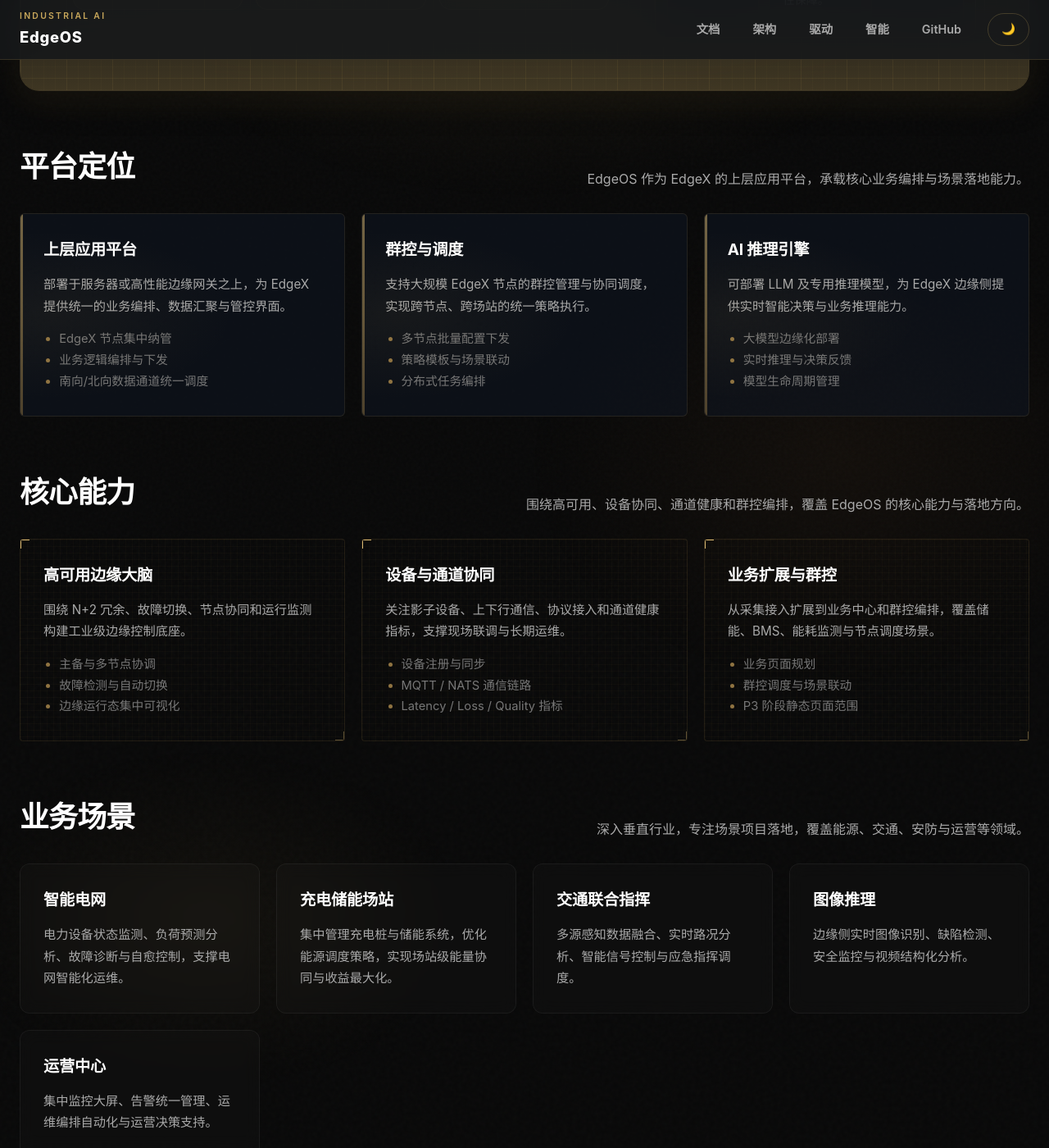
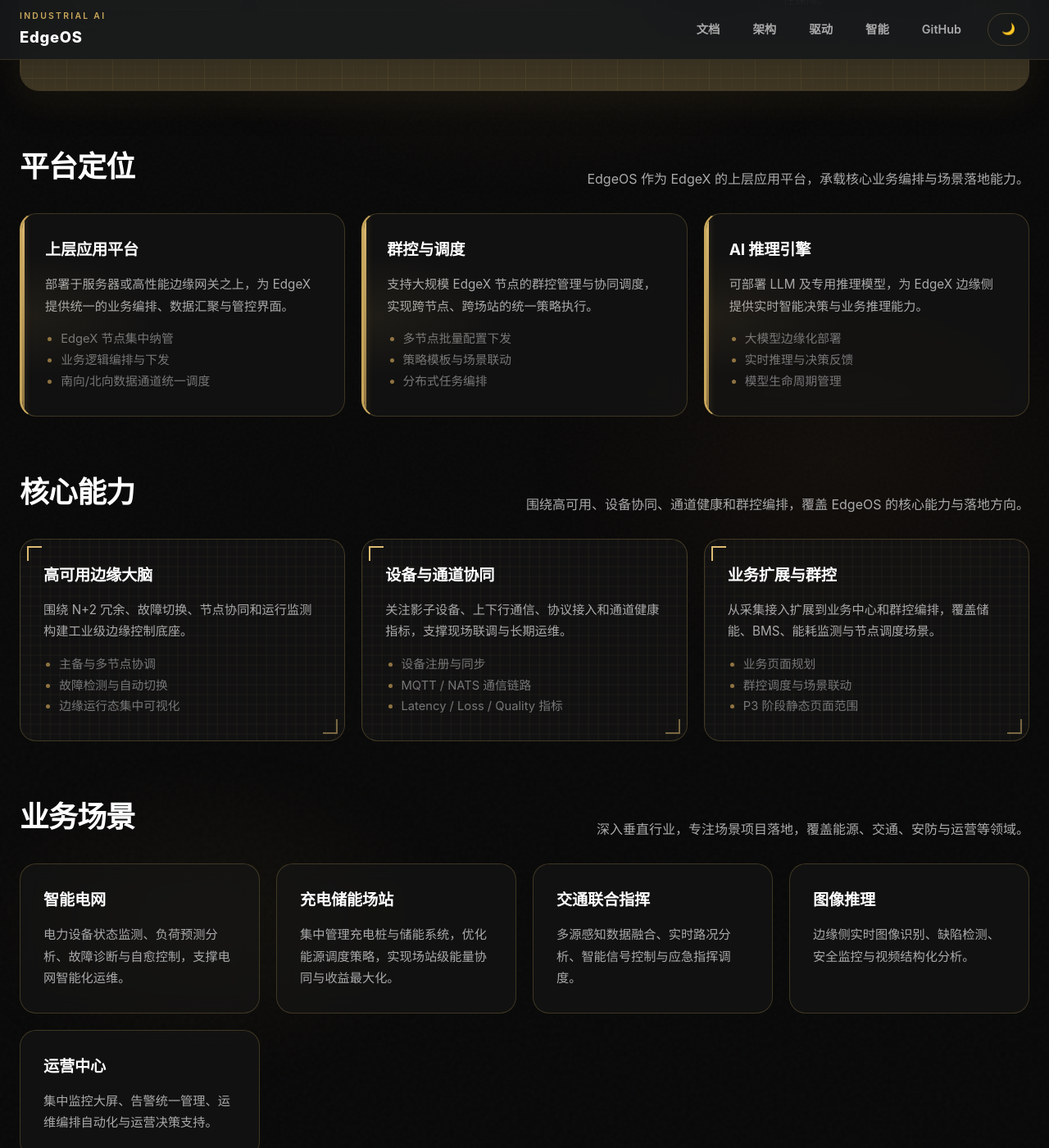
Before and after one commit to anviod/edgeOS, a Jekyll site: the page built from docs/index.html, in a window 1280 px wide and 1400 px high, scrolled down 635 px. Shown: the whole window at 82% size. Built offline with Jekyll 4.4.1, drawn with Linux system fonts in a browser that asks for light colours.

Commit message:
fix: 三大板块卡片样式增强 + CSS 版本号强制刷新

```diff
--- a/docs/_layouts/default.html
+++ b/docs/_layouts/default.html
@@ -15,7 +15,7 @@
         document.documentElement.setAttribute('data-theme', theme);
       })();
     </script>
-    <link rel="stylesheet" href="{{ '/assets/style.css' | relative_url }}" />
+    <link rel="stylesheet" href="{{ '/assets/style.css' | relative_url }}?v=2" />
   </head>
   <body class="page-body">
     <div class="site-shell">
--- a/docs/_layouts/landing.html
+++ b/docs/_layouts/landing.html
@@ -15,7 +15,7 @@
         document.documentElement.setAttribute('data-theme', theme);
       })();
     </script>
-    <link rel="stylesheet" href="{{ '/assets/style.css' | relative_url }}" />
+    <link rel="stylesheet" href="{{ '/assets/style.css' | relative_url }}?v=2" />
   </head>
   <body class="landing-body">
     <div class="landing-shell">
--- a/docs/assets/style.css
+++ b/docs/assets/style.css
@@ -819,9 +819,12 @@
    左侧硬核指示条 + 科技微光
    ---------------------------------------------------------- */
 .platform-card {
-  background: rgba(16, 22, 35, 0.55);
-  border: 1px solid rgba(200, 167, 91, 0.12);
-  border-radius: 6px;
+  background: var(--glass);
+  backdrop-filter: blur(12px);
+  -webkit-backdrop-filter: blur(12px);
+  border: 1px solid var(--gold-border);
+  border-left: 3px solid var(--gold);
+  border-radius: var(--radius-lg);
 }
 
 .platform-card::before {
@@ -830,51 +833,51 @@
   left: 0; top: 0; bottom: 0;
   width: 3px;
   background: linear-gradient(180deg, var(--gold-light), var(--gold-dark));
-  opacity: 0.5;
-  transition: all 0.3s ease;
+  box-shadow: 0 0 8px rgba(200, 167, 91, 0.3);
 }
 
 .platform-card::after {
   content: "";
   position: absolute;
   inset: 0;
-  background: radial-gradient(ellipse 80% 60% at 10% 50%, rgba(200, 167, 91, 0.06), transparent 70%);
+  background: radial-gradient(ellipse 70% 50% at 0% 50%, rgba(200, 167, 91, 0.08), transparent 60%);
   pointer-events: none;
 }
 
 .platform-card:hover {
   transform: translateY(-4px);
-  border-color: rgba(200, 167, 91, 0.35);
-  background: rgba(16, 22, 35, 0.75);
-  box-shadow: 0 10px 30px rgba(200, 167, 91, 0.08);
+  border-color: var(--gold-border-hover);
+  border-left-color: var(--gold-bright);
+  box-shadow: var(--shadow-gold-lg);
 }
 
 .platform-card:hover::before {
-  width: 5px;
-  opacity: 1;
-  box-shadow: 0 0 14px rgba(200, 167, 91, 0.4);
+  box-shadow: 0 0 16px rgba(200, 167, 91, 0.5);
 }
 
 /* ----------------------------------------------------------
    2. 核心能力卡片 —「军工级边框」
-   对角切线 + 工业微网格 + 荧光绿高亮
+   对角切线 + 工业微网格 + 金色高亮
    ---------------------------------------------------------- */
 .capability-card {
-  background: linear-gradient(135deg, rgba(14, 22, 18, 0.7) 0%, rgba(10, 15, 20, 0.8) 100%);
-  border: 1px solid rgba(200, 167, 91, 0.12);
-  border-radius: 4px;
+  background: var(--glass);
+  backdrop-filter: blur(12px);
+  -webkit-backdrop-filter: blur(12px);
+  border: 1px solid var(--gold-border);
+  border-radius: var(--radius-lg);
   background-image:
-    linear-gradient(rgba(200, 167, 91, 0.03) 1px, transparent 1px),
-    linear-gradient(90deg, rgba(200, 167, 91, 0.03) 1px, transparent 1px);
-  background-size: 8px 8px;
+    linear-gradient(rgba(200, 167, 91, 0.06) 1px, transparent 1px),
+    linear-gradient(90deg, rgba(200, 167, 91, 0.06) 1px, transparent 1px);
+  background-size: 12px 12px;
+  background-position: center;
 }
 
 /* 左上角切线 */
 .capability-card::before {
   content: "";
   position: absolute;
-  top: -1px; left: -1px;
-  width: 10px; height: 10px;
+  top: 8px; left: 8px;
+  width: 16px; height: 16px;
   border-top: 2px solid var(--gold-light);
   border-left: 2px solid var(--gold-light);
 }
@@ -883,24 +886,24 @@
 .capability-card::after {
   content: "";
   position: absolute;
-  bottom: -1px; right: -1px;
-  width: 10px; height: 10px;
+  bottom: 8px; right: 8px;
+  width: 16px; height: 16px;
   border-bottom: 2px solid var(--gold-light);
   border-right: 2px solid var(--gold-light);
-  opacity: 0.4;
+  opacity: 0.5;
   transition: all 0.3s ease;
 }
 
 .capability-card:hover {
-  border-color: rgba(200, 167, 91, 0.35);
-  box-shadow: 0 0 24px rgba(200, 167, 91, 0.06);
-  transform: scale(1.02);
+  border-color: var(--gold-border-hover);
+  box-shadow: var(--shadow-gold-lg);
+  transform: translateY(-6px) scale(1.01);
 }
 
 .capability-card:hover::after {
   opacity: 1;
-  width: 14px; height: 14px;
-  box-shadow: 2px 2px 6px rgba(200, 167, 91, 0.3);
+  width: 22px; height: 22px;
+  box-shadow: 3px 3px 8px rgba(200, 167, 91, 0.25);
 }
 
 /* ----------------------------------------------------------
@@ -908,46 +911,46 @@
    毛玻璃质感 + 多主题色彩发光
    ---------------------------------------------------------- */
 .scene-card {
-  background: rgba(255, 255, 255, 0.02);
-  backdrop-filter: blur(10px);
-  -webkit-backdrop-filter: blur(10px);
-  border: 1px solid rgba(255, 255, 255, 0.05);
-  border-radius: 12px;
+  background: var(--glass);
+  backdrop-filter: blur(12px);
+  -webkit-backdrop-filter: blur(12px);
+  border: 1px solid var(--gold-border);
+  border-radius: var(--radius-lg);
 }
 
 .scene-card:hover {
-  transform: translateY(-6px);
-  background: rgba(255, 255, 255, 0.04);
+  transform: translateY(-6px) scale(1.01);
+  background: var(--glass-strong);
 }
 
 /* 场景主题色 — 智能电网 */
 .scene-card.grid-node:hover {
-  border-color: rgba(200, 167, 91, 0.5);
-  box-shadow: 0 12px 30px rgba(200, 167, 91, 0.12);
+  border-color: rgba(200, 167, 91, 0.6);
+  box-shadow: 0 12px 40px rgba(200, 167, 91, 0.15);
 }
 
 /* 场景主题色 — 充电储能 */
 .scene-card.energy-node:hover {
-  border-color: rgba(0, 200, 120, 0.5);
-  box-shadow: 0 12px 30px rgba(0, 200, 120, 0.12);
+  border-color: rgba(0, 200, 120, 0.6);
+  box-shadow: 0 12px 40px rgba(0, 200, 120, 0.15);
 }
 
 /* 场景主题色 — 交通指挥 */
 .scene-card.traffic-node:hover {
-  border-color: rgba(0, 200, 255, 0.5);
-  box-shadow: 0 12px 30px rgba(0, 200, 255, 0.12);
+  border-color: rgba(0, 200, 255, 0.6);
+  box-shadow: 0 12px 40px rgba(0, 200, 255, 0.15);
 }
 
 /* 场景主题色 — 图像推理 */
 .scene-card.ai-node:hover {
-  border-color: rgba(180, 80, 255, 0.5);
-  box-shadow: 0 12px 30px rgba(180, 80, 255, 0.12);
+  border-color: rgba(180, 80, 255, 0.6);
+  box-shadow: 0 12px 40px rgba(180, 80, 255, 0.15);
 }
 
 /* 场景主题色 — 运营中心 */
 .scene-card.center-node:hover {
-  border-color: rgba(0, 220, 255, 0.5);
-  box-shadow: 0 12px 30px rgba(0, 220, 255, 0.12);
+  border-color: rgba(0, 220, 255, 0.6);
+  box-shadow: 0 12px 40px rgba(0, 220, 255, 0.15);
 }
 
 /* ----------------------------------------------------------
```
